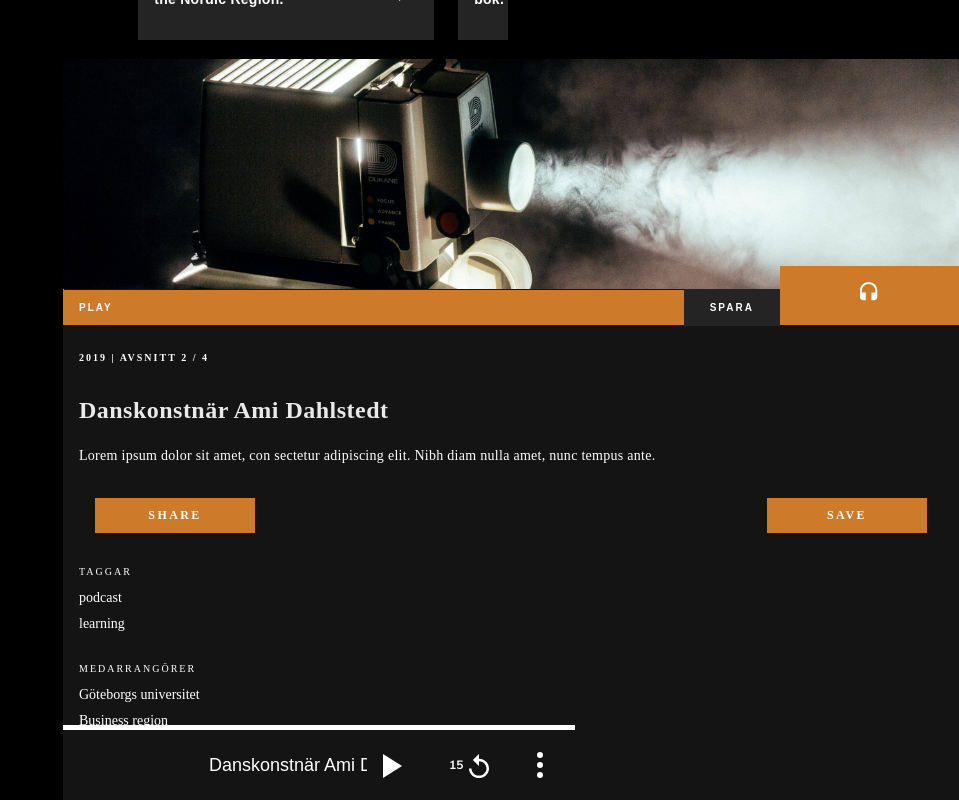
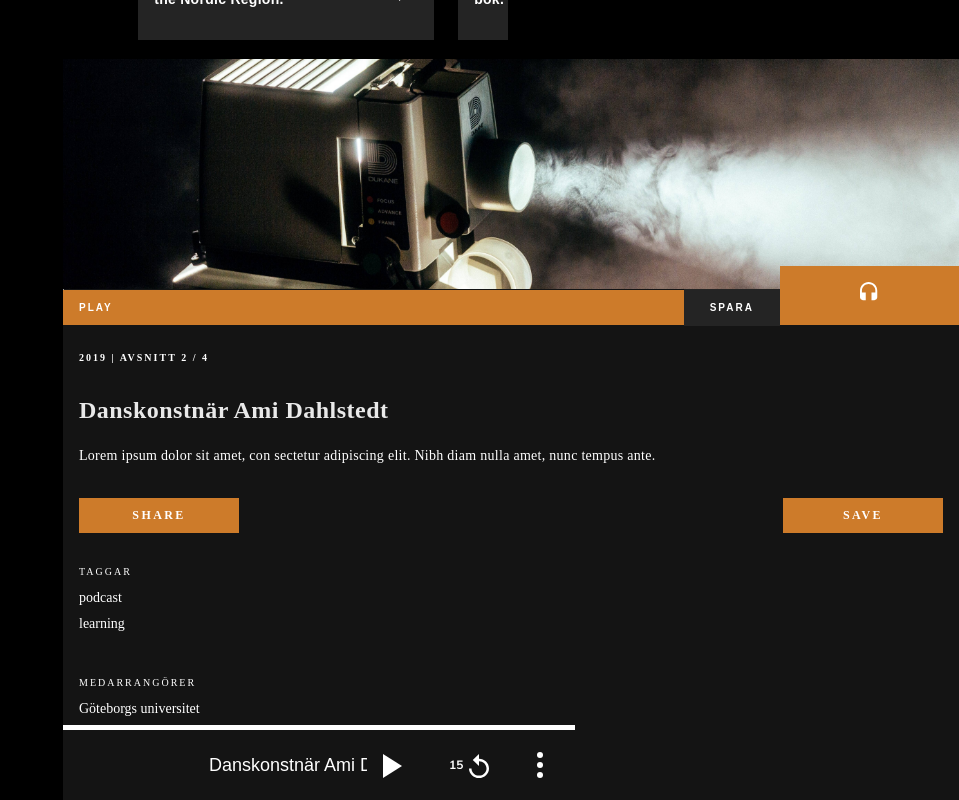
Before and after one commit to brooman/Kulturakademin, a React (Create React App) app: page / in a window 1280 px wide. Both pictures are taken after a click on the element 599 px from the left and 1563 px from the top of the page. Shown: the part 1163-1963 px from the top of the page, without its empty margins (321-1280 px from the left). Built offline with nearby package versions, Linux system fonts and the light colour scheme; a web font is replaced by a local one.

Commit message:
Fixed left margins

```diff
--- a/src/components/VideoView/index.module.scss
+++ b/src/components/VideoView/index.module.scss
@@ -38,14 +38,12 @@
   max-height: 50vh;
   max-width: 100vw;
 
-  padding: 0 1rem;
-
   font-family: Muli;
   font-style: normal;
   font-weight: 900;
 
   .overviewInfo {
-    padding-top: 1rem;
+    padding: 1rem 0 0 1rem;
 
     font-size: 10px;
     line-height: 13px;
@@ -57,7 +55,7 @@
     margin: 2rem 0 2rem;
 
     .title {
-      padding-right: 60px;
+      padding: 0 4rem 0 1rem;
 
       font-family: Muli;
       font-style: normal;
@@ -69,7 +67,7 @@
     }
 
     .content {
-      padding-right: 4rem;
+      padding: 0 4rem 0 1rem;
 
       font-family: Muli;
       font-style: normal;
@@ -88,13 +86,15 @@
   }
 
   .tags {
+    padding-left: 1rem;
+
     font-size: 14px;
     font-weight: normal;
     line-height: 12px;
   }
 
   .coOrganizersTitle {
-    margin-top: 2rem;
+    padding-top: 2rem;
     font-size: 10px;
     line-height: 13px;
     letter-spacing: 0.2em;
```
